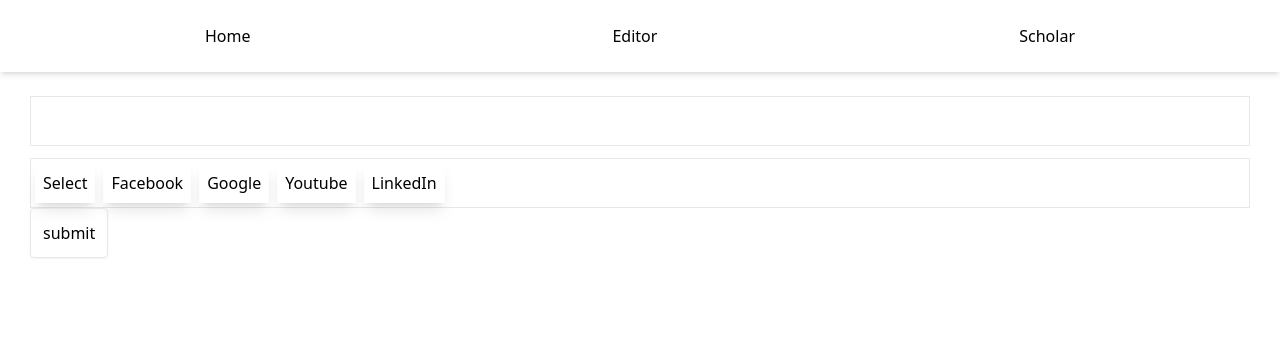
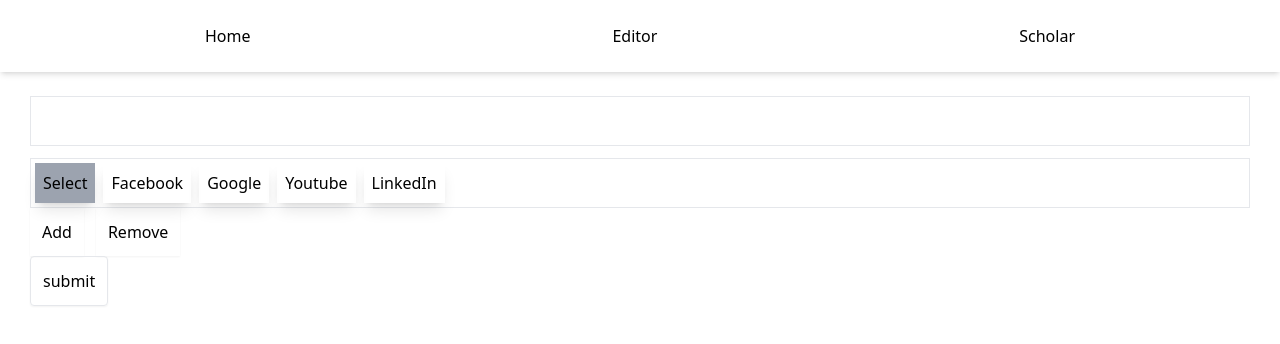
Before and after one commit to yanmoenaing118/explore-nextjs, a Next.js app: page /form in a window 1280 px wide. Shown: the top 344 px of the page. Built offline with nearby package versions, Linux system fonts and the light colour scheme.

Commit message:
reset value

```diff
--- a/app/components/form/Form.tsx
+++ b/app/components/form/Form.tsx
@@ -1,5 +1,5 @@
 "use client";
-import { Control, Controller, useForm } from "react-hook-form";
+import { Control, Controller, useFieldArray, useForm } from "react-hook-form";
 import * as yup from "yup";
 
 import { yupResolver } from "@hookform/resolvers/yup";
@@ -21,19 +21,9 @@ import { ErrorMessage } from "@hookform/error-message";
 
 */
 
-// const schema = yup.object().shape({
-//   links: yup.array().of(
-//     yup.object({
-//       id: yup.string(),
-//       name: yup.string().required().nullable(),
-//       platform: yup.string().required(),
-//       destination: yup.string().required(),
-//       private: yup.boolean(),
-//     })
-//   ),
-// });
-
 const schema = yup.object().shape({
+  links: yup.array().of(
+    yup.object({
       id: yup.string(),
       name: yup.string().nullable(),
       //   platform: yup.string().required().nullable(),
@@ -52,7 +42,30 @@ const schema = yup.object().shape({
         })
       ),
       private: yup.boolean(),
+    })
+  ),
 });
+
+// const schema = yup.object().shape({
+//   id: yup.string(),
+//   name: yup.string().nullable(),
+//   //   platform: yup.string().required().nullable(),
+//   platform: yup.lazy(() =>
+//     yup.string().when("destination", {
+//       is: (val: string) => val && val !== "",
+//       then: (schema) => schema.required(),
+//       otherwise: (schema) => schema.optional().nullable(),
+//     })
+//   ),
+//   destination: yup.lazy(() =>
+//     yup.string().when("platform", {
+//       is: (val: string | null) => val == null,
+//       then: (schema) => schema.optional(),
+//       otherwise: (schema) => schema.required(),
+//     })
+//   ),
+//   private: yup.boolean(),
+// });
 
 /**
  * if platform is null
@@ -63,6 +76,13 @@ const schema = yup.object().shape({
  */
 
 type LinksType = yup.InferType<typeof schema>;
+
+const emptyLink = {
+  name: "",
+  platform: null as any,
+  destination: "",
+  private: false,
+};
 
 export default function Form() {
   const {
@@ -75,35 +95,71 @@ export default function Form() {
     setValue,
   } = useForm<LinksType>({
     resolver: yupResolver(schema),
+    defaultValues: {
+      links: [
+        {
+          name: "",
+          platform: null as any,
+          destination: "",
+          private: false,
+        },
+      ],
+    },
+  });
+
+  const { fields, append, remove } = useFieldArray({
+    control: control,
+    name: "links",
   });
 
   const onSubmit = handleSubmit((data) => {
     console.log(data);
   });
 
-  const platform = watch("platform");
+  //   const platform = watch("platform");
 
-  useEffect(() => {
-    setValue("destination", "");
-  }, [platform]);
+  //   useEffect(() => {
+  //     setValue("destination", "");
+  //   }, [platform]);
+
+  const addLink = () => {
+    append(emptyLink);
+  };
 
   return (
     <div>
       <form onSubmit={onSubmit}>
-        <div>
+        {fields.map((field, index) => {
+          return (
+            <div key={field.id}>
               <div>
                 <input
+                  key={field.id}
+                  {...register(`links.${index}.destination`)}
                   className="border block w-full mb-3 p-3"
                   type="text"
-              {...register("destination")}
                 />
               </div>
               <div>
-            <Dropdown name="platform" control={control} errors={errors} />
+                <Dropdown
+                  name={`links.${index}.platform`}
+                  control={control}
+                  errors={errors}
+                  index={index}
+                  setValue={setValue}
+                />
+              </div>
+              <div className="flex gap-3">
+                <span className="p-3 shadow-sm" onClick={addLink}>
+                  Add
+                </span>
+                <span className="p-3 shadow-sm">Remove</span>
               </div>
             </div>
+          );
+        })}
 
-        <div>
+        <div className="flex justify-between">
           <button type="submit" className="border p-3 shadow-sm rounded">
             submit
           </button>
@@ -119,10 +175,14 @@ const Dropdown = ({
   name,
   control,
   errors,
+  index,
+  setValue,
 }: {
   name: string;
   control: Control<any>;
   errors: any;
+  index: number;
+  setValue: any;
 }) => {
   return (
     <Controller
@@ -135,31 +195,46 @@ const Dropdown = ({
               selected={field.value === null}
               text="Select"
               value={null}
-              onClick={field.onChange}
+              onClick={(v) => {
+                setValue(`links.${index}.destination`, "");
+                field.onChange(v);
+              }}
             />
             <Item
               selected={field.value === "Facebook"}
               text="Facebook"
               value={"Facebook"}
-              onClick={field.onChange}
+              onClick={(v) => {
+                setValue(`links.${index}.destination`, "");
+                field.onChange(v);
+              }}
             />
             <Item
               selected={field.value === "Google"}
               text="Google"
               value={"Google"}
-              onClick={field.onChange}
+              onClick={(v) => {
+                setValue(`links.${index}.destination`, "");
+                field.onChange(v);
+              }}
             />
             <Item
               selected={field.value === "Youtube"}
               text="Youtube"
               value={"Youtube"}
-              onClick={field.onChange}
+              onClick={(v) => {
+                setValue(`links.${index}.destination`, "");
+                field.onChange(v);
+              }}
             />
             <Item
               selected={field.value === "LinkedIn"}
               text="LinkedIn"
               value={"LinkedIn"}
-              onClick={field.onChange}
+              onClick={(v) => {
+                setValue(`links.${index}.destination`, "");
+                field.onChange(v);
+              }}
             />
           </div>
           <ErrorMessage
```
Lines whose indentation alone changed are shown as unchanged.
